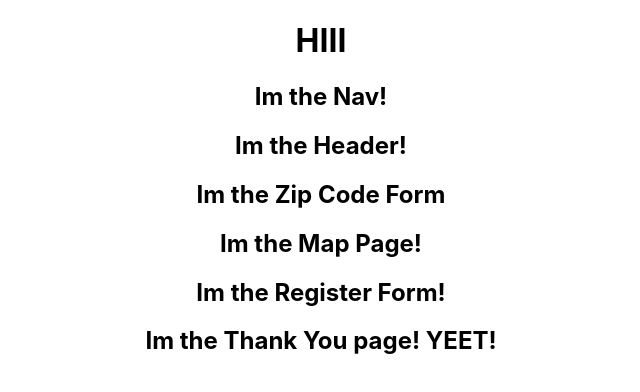
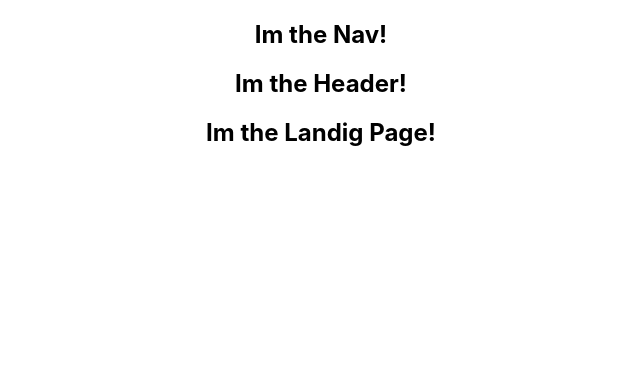
Before and after one commit to Treat-Streets/treat-streets-fe, a React (Create React App) app: page / in a window 1280 px wide. Shown: the top 392 px of the page, without its empty margins (319-959 px from the left). Built offline with nearby package versions, Linux system fonts and the light colour scheme.

Commit message:
Import Router and create paths

```diff
--- a/package.json
+++ b/package.json
@@ -8,6 +8,7 @@
     "@testing-library/user-event": "^13.5.0",
     "react": "^18.2.0",
     "react-dom": "^18.2.0",
+    "react-router-dom": "^5.3.0",
     "react-scripts": "5.0.1",
     "web-vitals": "^2.1.4"
   },
--- a/src/Components/App.js
+++ b/src/Components/App.js
@@ -1,22 +1,37 @@
 import './App.css'
 import React from 'react'
+import {Route} from 'react-router-dom'
 import Header from '../Components/Header.js'
 import MapPage from '../Components/MapPage.js'
 import Nav from '../Components/Nav.js'
 import RegisterForm from '../Components/RegisterForm.js'
 import ThankYouPage from '../Components/ThankYouPage.js'
 import ZipCodeForm from '../Components/ZipCodeForm.js'
+import LandingPage from '../Components/LandingPage.js'
 
 const App = () => {
   return (
     <div className="App">
-			<h1>HIII</h1>
 			<Nav />
 			<Header />
-			<ZipCodeForm />
-			<MapPage />
-			<RegisterForm />
-			<ThankYouPage />
+
+			<Route exact path="/">
+				<LandingPage />
+			</Route>
+
+			<Route exact path="/Register">
+				<RegisterForm />
+			</Route>
+
+			<Route exact path="/ThankYou">
+				<ThankYouPage />
+			</Route>
+
+			<Route exact path="/Map">
+				<ZipCodeForm />
+				<MapPage />
+			</Route>
+
     </div>
   )
 }
--- /dev/null
+++ b/src/Components/LandingPage.js
@@ -0,0 +1,12 @@
+import React from 'react'
+import '../Components/LandingPage.css'
+
+const LandingPage = () => {
+	return (
+		<div>
+			<h2>Im the Landig Page!</h2>
+		</div>
+	)
+}
+
+export default LandingPage;
--- a/src/index.js
+++ b/src/index.js
@@ -2,10 +2,11 @@ import React from 'react'
 import ReactDOM from 'react-dom/client'
 import './index.css'
 import App from './Components/App'
+import { BrowserRouter } from 'react-router-dom'
 
 const root = ReactDOM.createRoot(document.getElementById('root'))
 root.render(
-  <React.StrictMode>
+  <BrowserRouter>
     <App />
-  </React.StrictMode>
+	</BrowserRouter>
 )
```
Also changed, not shown: src/Components/LandingPage.css (added), 1 other file (tests, documents, lock files or other folders).
